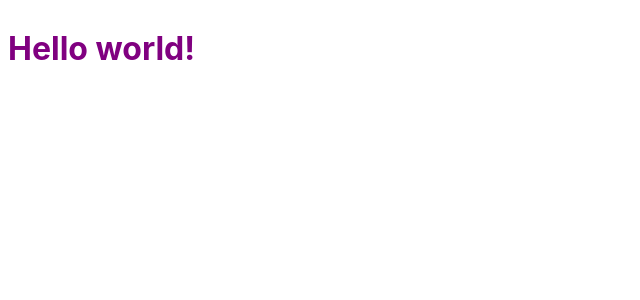
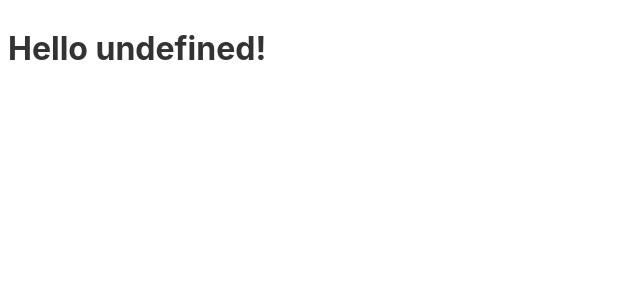
Before and after one commit to sahilmob/svelte-course-component-communication, a Svelte app: page / in a window 1280 px wide. Shown: the top 300 px of the page, without its empty margins (0-640 px from the left). Built offline with nearby package versions, Linux system fonts and the light colour scheme.

Commit message:
cleaning up

```diff
--- a/src/App.svelte
+++ b/src/App.svelte
@@ -1,11 +1,5 @@
 <script>
-	export let name;
+  export let name;
 </script>
 
-<style>
-	h1 {
-		color: purple;
-	}
-</style>
-
 <h1>Hello {name}!</h1>
--- a/src/main.js
+++ b/src/main.js
@@ -2,9 +2,6 @@ import App from './App.svelte';
 
 const app = new App({
 	target: document.body,
-	props: {
-		name: 'world'
-	}
 });
 
 export default app;
```
